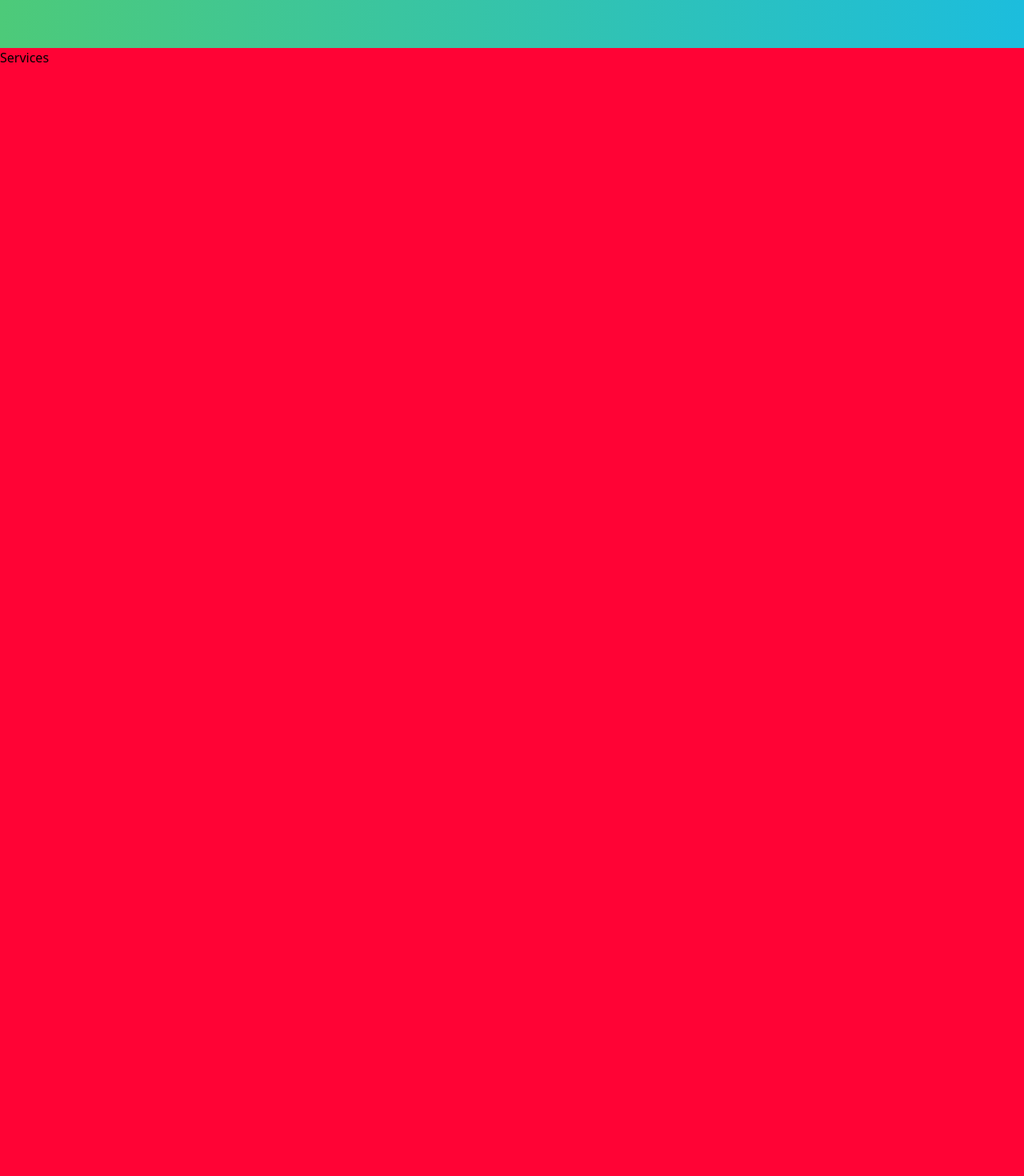
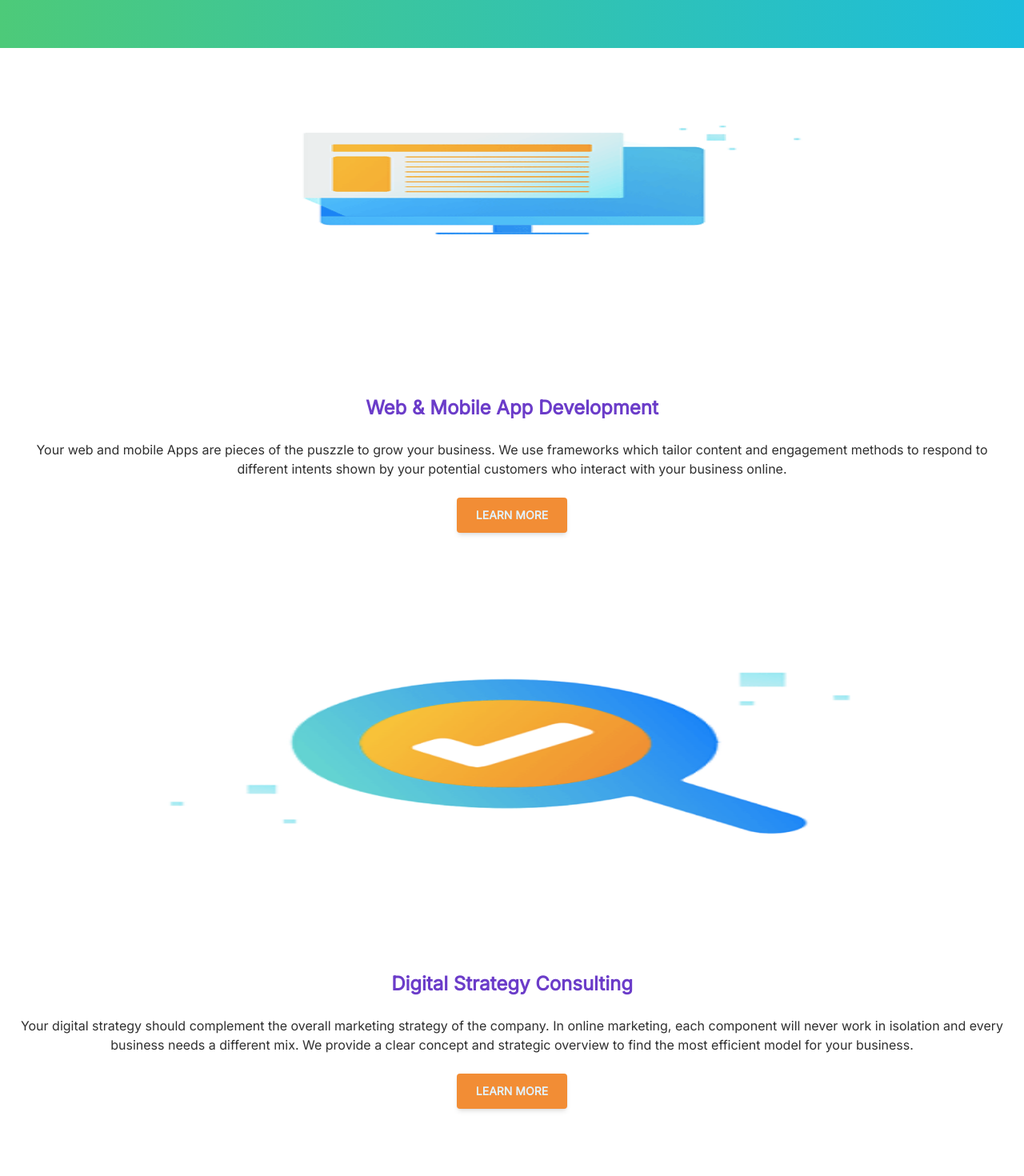
Before and after one commit to deelaka99/AT_Digital_site, a React (Vite) app: page / in a window 1280 px wide. Shown: the part 740-2210 px from the top of the page at 80% size. Built offline with nearby package versions, Linux system fonts and the light colour scheme; a web font is replaced by a local one.

Commit message:
partioly done the service for mobile

```diff
--- a/src/pages/Services.jsx
+++ b/src/pages/Services.jsx
@@ -1,4 +1,64 @@
+import React from "react";
+import PC from "../assets/pictures/pc.png";
+import Magnifier from "../assets/pictures/magnifier.png";
+
 function Services() {
-  return <div className="bg-error w-full mobile:h-[180vh]">Services</div>;
+  return (
+    <div className="w-full mobile:h-[180vh]">
+      {/* Service 1 fraction:- web & mobile app development part */}
+      <div className="bg-white w-full mobile:h-[90vh]">
+        {/* for PC image */}
+        <div className="w-full mobile:h-[40vh] mobile:px-2 mobile:py-2 flex items-center justify-center">
+          <img src={PC} alt="PC" className="mobile:h-3/5 mobile:w-3/5" />
+        </div>
+        {/* for web & mobile app development part */}
+        <div className="w-full mobile:h-[50vh] flex flex-col items-center justify-center mobile:px-3 mobile:py-2">
+          <h1 className="text-center font-inter font-semibold text-primary mobile:text-2xl">
+            Web & Mobile App Development
+          </h1>
+          <br />
+          <p className="text-center font-inter text-txtColor mobile:text-text-md">
+            Your web and mobile Apps are pieces of the puszzle to grow your
+            business. We use frameworks which tailor content and engagement
+            methods to respond to different intents shown by your potential
+            customers who interact with your business online.
+          </p>
+          <br />
+          <button className="bg-secondary text-center font-inter font-semibold mobile:text-sm text-accent1 mobile:py-3 mobile:px-6 rounded shadow-md active:bg-txtColorLight">
+            LEARN MORE
+          </button>
+        </div>
+      </div>
+      {/* Service 2 fraction:- Digital strategy part */}
+      <div className="w-full mobile:h-[90vh]">
+        {/* for magnifier image */}
+        <div className="w-full mobile:h-[40vh] mobile:px-2 mobile:py-2 flex items-center justify-center">
+          <img
+            src={Magnifier}
+            alt="Magnifier"
+            className="mobile:h-4/5 mobile:w-4/5"
+          />
+        </div>
+        {/* for web & mobile app development part */}
+        <div className="w-full mobile:h-[50vh] flex flex-col items-center justify-center mobile:px-3 mobile:py-2">
+          <h1 className="text-center font-inter font-semibold text-primary mobile:text-2xl">
+            Digital Strategy Consulting
+          </h1>
+          <br />
+          <p className="text-center font-inter text-txtColor mobile:text-text-md">
+            Your digital strategy should complement the overall marketing
+            strategy of the company. In online marketing, each component will
+            never work in isolation and every business needs a different mix. We
+            provide a clear concept and strategic overview to find the most
+            efficient model for your business.
+          </p>
+          <br />
+          <button className="bg-secondary text-center font-inter font-semibold mobile:text-sm text-accent1 mobile:py-3 mobile:px-6 rounded shadow-md active:bg-txtColorLight">
+            LEARN MORE
+          </button>
+        </div>
+      </div>
+    </div>
+  );
 }
 export default Services;
```
Also changed, not shown: src/assets/pictures/magnifier.png (added), src/assets/pictures/pc.png (added).
